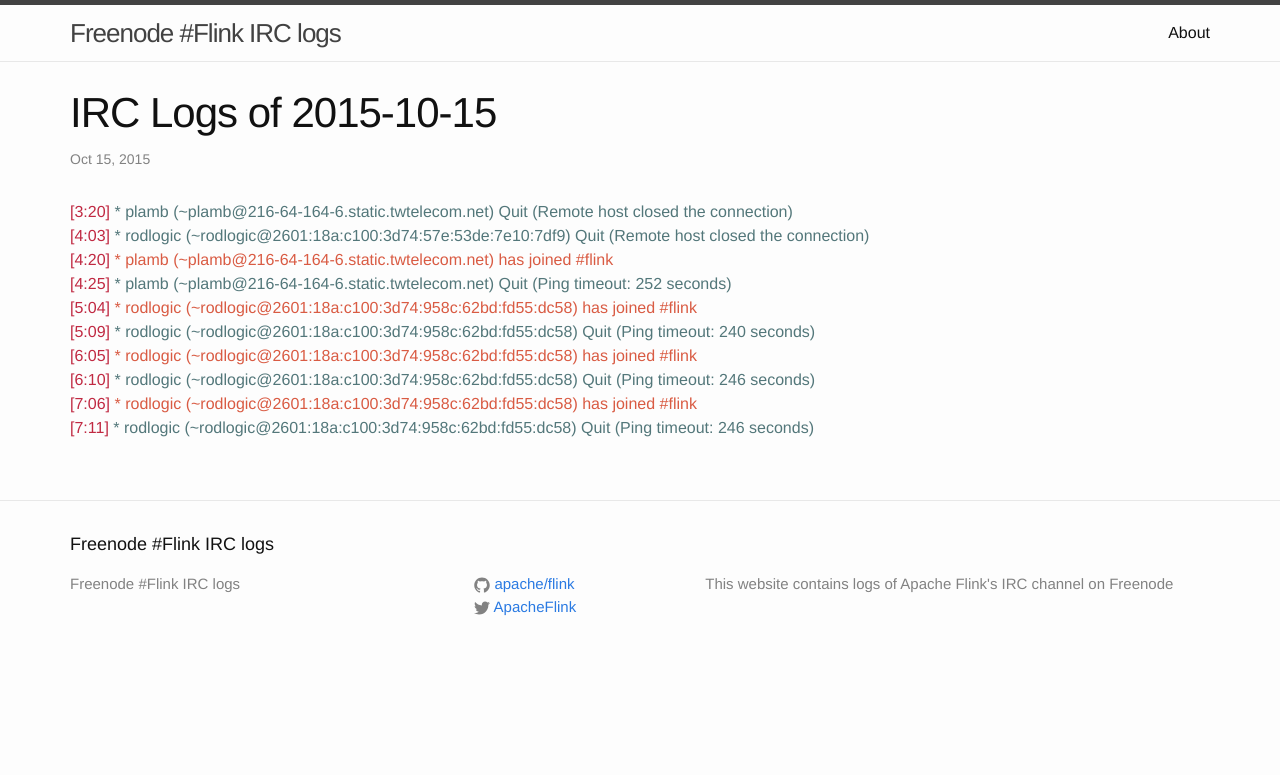
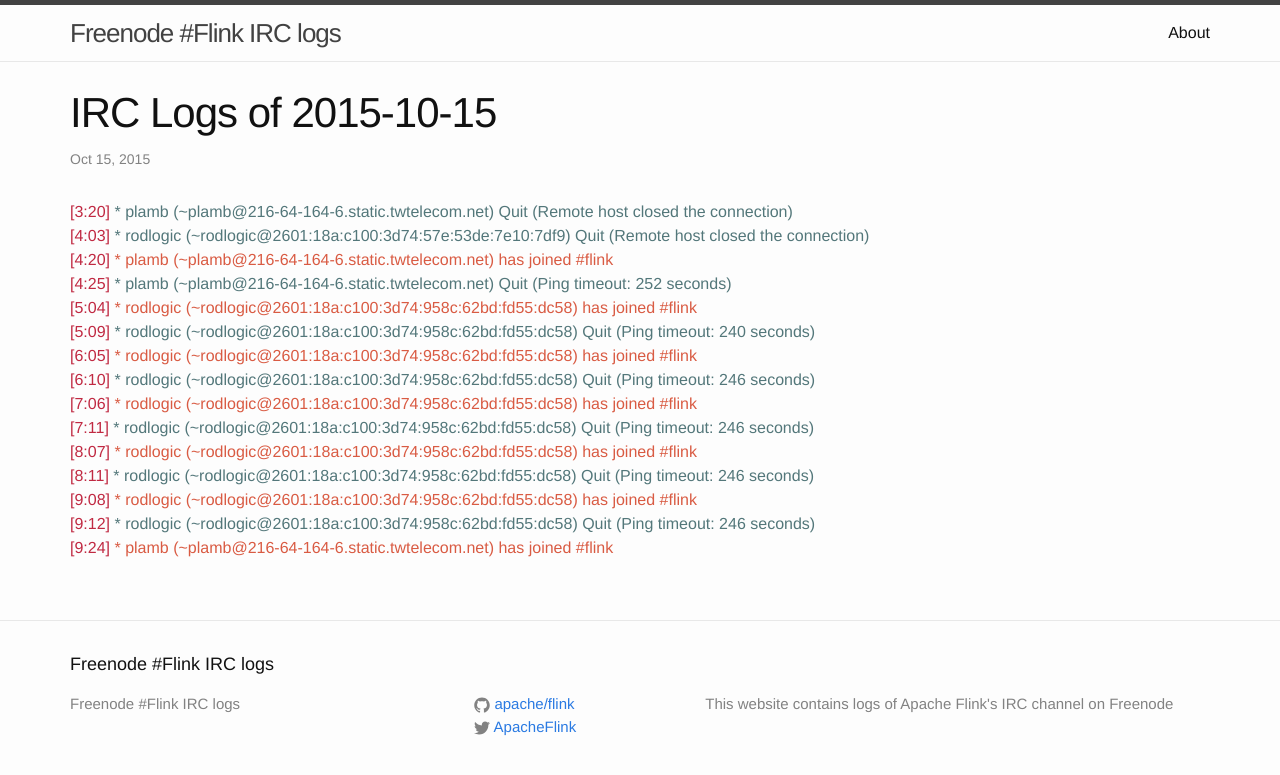
Before and after one commit to flink-irc-logs/flink-irc-logs.github.io, a Jekyll site: the page built from _posts/2015-10-15-logs.markdown, in a window 1280 px wide. Shown: the top 775 px of the page. Built offline with Jekyll 4.4.1, drawn with Linux system fonts in a browser that asks for light colours.

Commit message:
Update of the logs on Thu Oct 15 09:26:34 CEST 2015

```diff
--- a/_posts/2015-10-15-logs.markdown
+++ b/_posts/2015-10-15-logs.markdown
@@ -14,3 +14,8 @@
 <span class="irc-date">[6:10]</span> <span class="irc-navy">* rodlogic (~rodlogic@2601:18a:c100:3d74:958c:62bd:fd55:dc58) Quit (Ping timeout: 246 seconds)</span><br />
 <span class="irc-date">[7:06]</span> <span class="irc-green">* rodlogic (~rodlogic@2601:18a:c100:3d74:958c:62bd:fd55:dc58) has joined #flink</span><br />
 <span class="irc-date">[7:11]</span> <span class="irc-navy">* rodlogic (~rodlogic@2601:18a:c100:3d74:958c:62bd:fd55:dc58) Quit (Ping timeout: 246 seconds)</span><br />
+<span class="irc-date">[8:07]</span> <span class="irc-green">* rodlogic (~rodlogic@2601:18a:c100:3d74:958c:62bd:fd55:dc58) has joined #flink</span><br />
+<span class="irc-date">[8:11]</span> <span class="irc-navy">* rodlogic (~rodlogic@2601:18a:c100:3d74:958c:62bd:fd55:dc58) Quit (Ping timeout: 246 seconds)</span><br />
+<span class="irc-date">[9:08]</span> <span class="irc-green">* rodlogic (~rodlogic@2601:18a:c100:3d74:958c:62bd:fd55:dc58) has joined #flink</span><br />
+<span class="irc-date">[9:12]</span> <span class="irc-navy">* rodlogic (~rodlogic@2601:18a:c100:3d74:958c:62bd:fd55:dc58) Quit (Ping timeout: 246 seconds)</span><br />
+<span class="irc-date">[9:24]</span> <span class="irc-green">* plamb (~plamb@216-64-164-6.static.twtelecom.net) has joined #flink</span><br />
```
